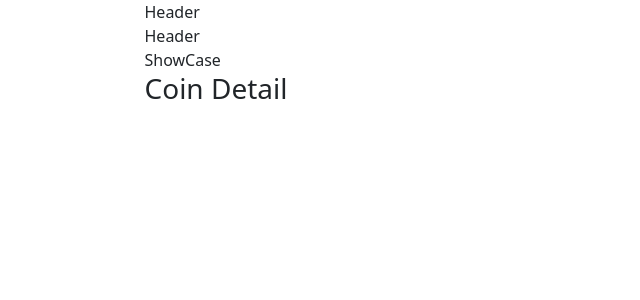
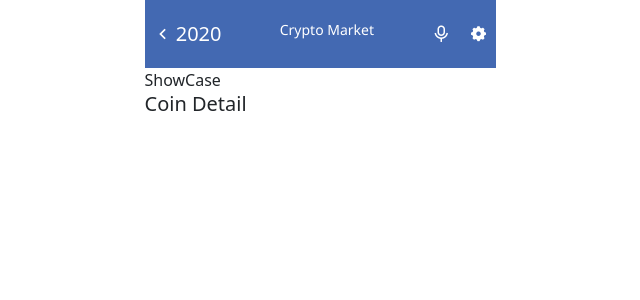
Before and after one commit to yayner2002/crypto-currency-market, a React (Create React App) app: page /coinDetail/1 in a window 1280 px wide. Shown: the top 300 px of the page, without its empty margins (320-960 px from the left). Built offline with nearby package versions, Linux system fonts and the light colour scheme.

Commit message:
Add header routing

```diff
--- a/package.json
+++ b/package.json
@@ -16,6 +16,7 @@
     "react-scripts": "5.0.1",
     "reactstrap": "^9.1.4",
     "remixicon": "^2.5.0",
+    "uuid": "^8.3.2",
     "web-vitals": "^2.1.4"
   },
   "scripts": {
--- a/src/App.js
+++ b/src/App.js
@@ -1,5 +1,5 @@
 import React from 'react';
-import Header from './components/pages/Header';
+import Header from './components/Header/Header';
 import Routers from './routes/Routers';
 import './styles/App.css';
 
--- /dev/null
+++ b/src/components/Header/Header.js
@@ -0,0 +1,27 @@
+import 'bootstrap/dist/css/bootstrap.min.css';
+import { } from 'reactstrap';
+import 'remixicon/fonts/remixicon.css';
+import { Link } from 'react-router-dom';
+import '../../styles/Header.css';
+
+import React from 'react';
+
+const Header = () => (
+  <>
+    <header className="header">
+      <div className="header-left">
+        <span><Link to="/"><i className="ri-arrow-left-s-line" /></Link></span>
+        <span>2020</span>
+      </div>
+      <div className="header-center">
+        <h5>Crypto Market</h5>
+      </div>
+      <div className="header-right">
+        <span><i className="ri-mic-line" /></span>
+        <span><i className="ri-settings-5-fill" /></span>
+      </div>
+    </header>
+  </>
+);
+
+export default Header;
--- a/src/components/pages/CoinDetail.js
+++ b/src/components/pages/CoinDetail.js
@@ -1,69 +1,69 @@
 import React from 'react';
 import { useSelector } from 'react-redux';
 import { useParams } from 'react-router-dom';
-import Header from './Header';
-import ShowCase from './ShowCase';
+import ShowCase from '../Showcase/ShowCase';
 import 'bootstrap/dist/css/bootstrap.min.css';
 import { selectCoins } from '../../redux/crypto/Cryptos';
 import '../../styles/CryptoDetail.css';
+import Helmet from '../Helmet/Helmet';
 
 const CoinDetail = () => {
   const { id } = useParams();
   const coins = useSelector(selectCoins);
   const coinDetail = coins.filter((coin) => coin.id === id);
-  window.console.log(coinDetail);
 
   return (
 
+    <Helmet title="CoinDetail">
       <>
-      <Header />
         <ShowCase />
-      <h3>Coin Detail</h3>
-      <div className="singleCoinDetail">
+        <h5>Coin Detail</h5>
+        <ul className="singleCoinDetail">
           {coinDetail.map((coin) => (
             <>
-            <div key={coin.name} className="d-flex justify-content-between">
+              <li key={coin.name} className="d-flex justify-content-between p-2">
                 <p>Name:</p>
                 <p>{coin.name}</p>
-            </div>
-            <div key={coin.name} className="d-flex justify-content-between">
+              </li>
+              <li key={coin.name} className="d-flex justify-content-between p-2">
                 <p>Symbol:</p>
                 <p>{coin.symbol}</p>
-            </div>
-            <div key={coin.name} className="d-flex justify-content-between">
+              </li>
+              <li key={coin.name} className="d-flex justify-content-between p-2">
                 <p>Rank:</p>
                 <p>{coin.rank}</p>
-            </div>
-            <div key={coin.name} className="d-flex justify-content-between">
+              </li>
+              <li key={coin.name} className="d-flex justify-content-between p-2">
                 <p>Supply:</p>
                 <p>{coin.supply}</p>
-            </div>
-            <div key={coin.name} className="d-flex justify-content-between">
+              </li>
+              <li key={coin.name} className="d-flex justify-content-between p-2">
                 <p>Market Capital(USD):</p>
                 <p>{coin.marketCapUsd}</p>
-            </div>
-            <div key={coin.name} className="d-flex justify-content-between">
+              </li>
+              <li key={coin.name} className="d-flex justify-content-between p-2">
                 <p>Volume(USD) 24Hrs:</p>
                 <p>{coin.volumeUsd24Hr}</p>
-            </div>
-            <div key={coin.name} className="d-flex justify-content-between">
+              </li>
+              <li key={coin.name} className="d-flex justify-content-between p-2">
                 <p>Price(USD):</p>
                 <p>{coin.priceUsd}</p>
-            </div>
-            <div key={coin.name} className="d-flex justify-content-between">
+              </li>
+              <li key={coin.name} className="d-flex justify-content-between p-2">
                 <p>Change Percent(24Hr):</p>
                 <p>{coin.changePercent24Hr}</p>
-            </div>
-            <div key={coin.name} className="d-flex justify-content-between">
+              </li>
+              <li key={coin.name} className="d-flex justify-content-between p-2">
                 <p>VWAP(24Hr):</p>
                 <p>{coin.vwap24Hr}</p>
-            </div>
+              </li>
 
             </>
           ))}
-      </div>
+        </ul>
 
       </>
+    </Helmet>
 
   );
 };
--- a/src/components/pages/Header.js
+++ /dev/null
@@ -1,10 +0,0 @@
-import 'bootstrap/dist/css/bootstrap.min.css';
-import { } from 'reactstrap';
-
-import React from 'react';
-
-const Header = () => (
-  <div>Header</div>
-);
-
-export default Header;
--- a/src/components/pages/Home.js
+++ b/src/components/pages/Home.js
@@ -3,9 +3,9 @@ import { Link } from 'react-router-dom';
 import { useDispatch, useSelector } from 'react-redux';
 import { fetchCoinInfo, selectCoins } from '../../redux/crypto/Cryptos';
 import Helmet from '../Helmet/Helmet';
-import Header from './Header';
 import '../../styles/Home.css';
 import 'remixicon/fonts/remixicon.css';
+import ShowCase from '../Showcase/ShowCase';
 
 let init = true;
 const Home = () => {
@@ -21,13 +21,24 @@ const Home = () => {
   }, [dispatch]);
   return (
     <Helmet title="Home">
-      <Header />
+      <ShowCase />
+      <div className="coin-title-container">
+        <h5 className="coins-title">Coins By Name, Symbol, Price</h5>
+      </div>
       <div className="coinContainer">
         {coins.map((coin) => (
           <div className="singleCoin" key={coin.id}>
-            <span><Link to={`coinDetail/${coin.id}`}><i className="ri-arrow-right-circle-line" /></Link></span>
-            <h4>{coin.name}</h4>
-            <h5>{coin.symbol}</h5>
+            <span>
+              <Link to={`coinDetail/${coin.id}`}>
+                <i className="ri-arrow-right-circle-line" />
+              </Link>
+            </span>
+            <Link to={`coinDetail/${coin.id}`}>
+              <p>{coin.name}</p>
+            </Link>
+            <Link to={`coinDetail/${coin.id}`}>
+              <p>{coin.symbol}</p>
+            </Link>
             <small>{`${coin.priceUsd}$`}</small>
           </div>
         ))}
--- a/src/styles/App.css
+++ b/src/styles/App.css
@@ -1,5 +1,5 @@
 .container {
-  max-width: 375px;
+  width: 375px;
   margin: auto;
   box-sizing: border-box;
 }
--- a/src/styles/CryptoDetail.css
+++ b/src/styles/CryptoDetail.css
@@ -2,4 +2,26 @@
   display: grid;
   grid-template-columns: 1fr;
   gap: 0.2rem;
+  list-style: none;
+  background: #4369b2;
+  margin: 0%;
+  color: #fff;
+  padding: 0% 0.3rem;
 }
+
+.singleCoinDetail li {
+  align-content: center;
+}
+
+.singleCoinDetail li:nth-child(even) {
+  background: #3e62a4;
+}
+
+.singleCoinDetail li:nth-child(odd) {
+  background: #355ba3;
+}
+
+.singleCoinDetail p {
+  font-size: 14px;
+  font-weight: bold;
+}
--- /dev/null
+++ b/src/styles/Header.css
@@ -0,0 +1,33 @@
+.header {
+  display: flex;
+  justify-content: space-between;
+  background: #4369b2;
+  color: #fff;
+  padding: 1.2rem 0.5rem;
+  align-items: center;
+  align-content: center;
+}
+
+.header-left {
+  display: flex;
+  justify-content: space-between;
+  gap: 0.2rem;
+}
+
+.header-left span {
+  font-size: 20px;
+}
+
+.header-center h5 {
+  font-family: 'Segoe UI', Tahoma, Geneva, Verdana, sans-serif;
+  font-size: 14px;
+}
+
+.header-right {
+  display: flex;
+  gap: 1.2rem;
+}
+
+.header-right span {
+  font-size: 18px;
+}
--- a/src/styles/Home.css
+++ b/src/styles/Home.css
@@ -2,6 +2,7 @@
   display: grid;
   grid-template-columns: 1fr 1fr;
   gap: 0.1rem;
+  border: 1px solid red;
 }
 
 a {
@@ -18,6 +19,26 @@ a:hover {
   color: #fff;
   display: flex;
   flex-direction: column;
+  padding: 0% 0.1rem;
+}
+
+.coins-title {
+  color: #fff;
+  font-size: 18px;
+}
+
+.coin-title-container {
+  width: 100%;
+  padding: 0.3rem 0;
+  background: #4369b2;
+  margin-bottom: 0%;
+}
+
+.singleCoin p {
+  padding: 0%;
+  margin: 0%;
+  font-size: 12px;
+  font-weight: 600;
 }
 
 .singleCoin span {
```
Also changed, not shown: src/components/Showcase/ShowCase.js (renamed from src/components/pages/ShowCase.js), 1 other file (tests, documents, lock files or other folders). Lines whose indentation alone changed are shown as unchanged.
